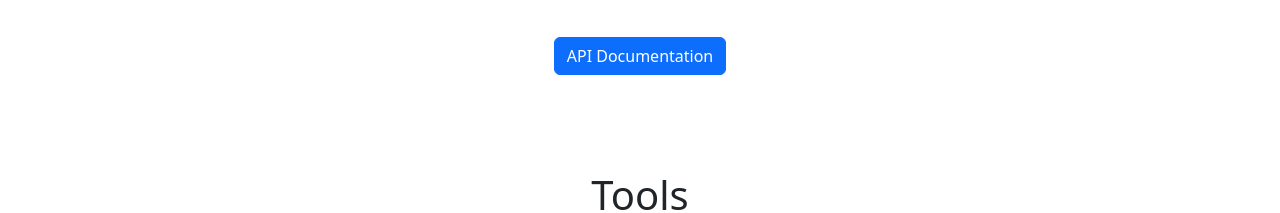
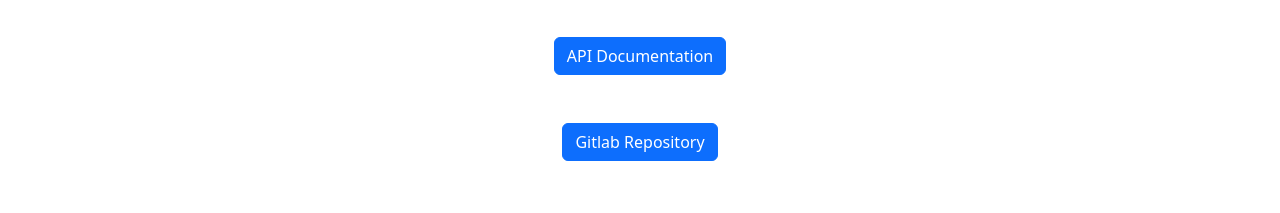
Before and after one commit to anishm31/Syrian-Refugee-Crisis, a React (Create React App) app: page /about in a window 1280 px wide. Shown: the part 1300-1513 px from the top of the page. Built offline with nearby package versions, Linux system fonts and the light colour scheme; no server answers.

Commit message:
added gitlab repo button

```diff
--- a/src/Components/About.js
+++ b/src/Components/About.js
@@ -137,6 +137,13 @@ export default function About() {
           </Button>
         </Link>
       </Container>
+      <Container className="container text-center mt-5 mb-4">
+        <Link to="https://gitlab.com/mcastilleja/syrian_refugee_crisis">
+          <Button size="md">
+            Gitlab Repository
+          </Button>
+        </Link>
+      </Container>
       <br></br>
 
 
```
